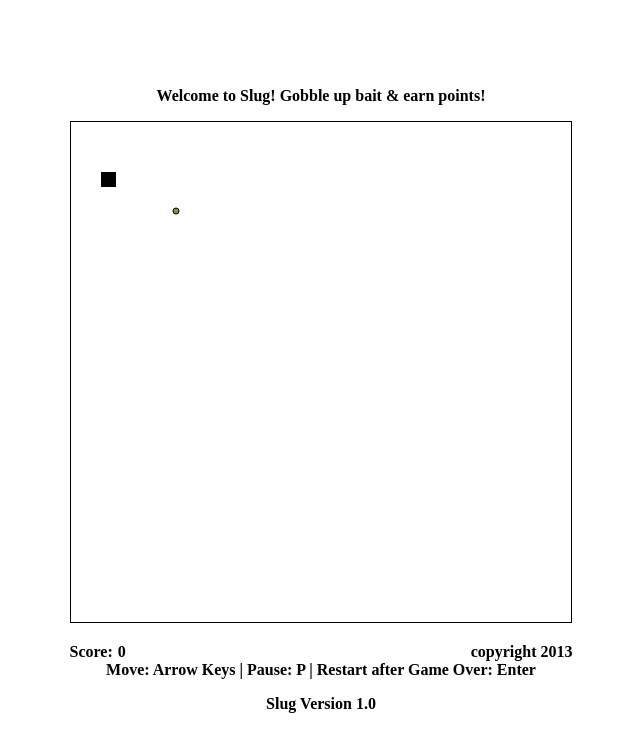
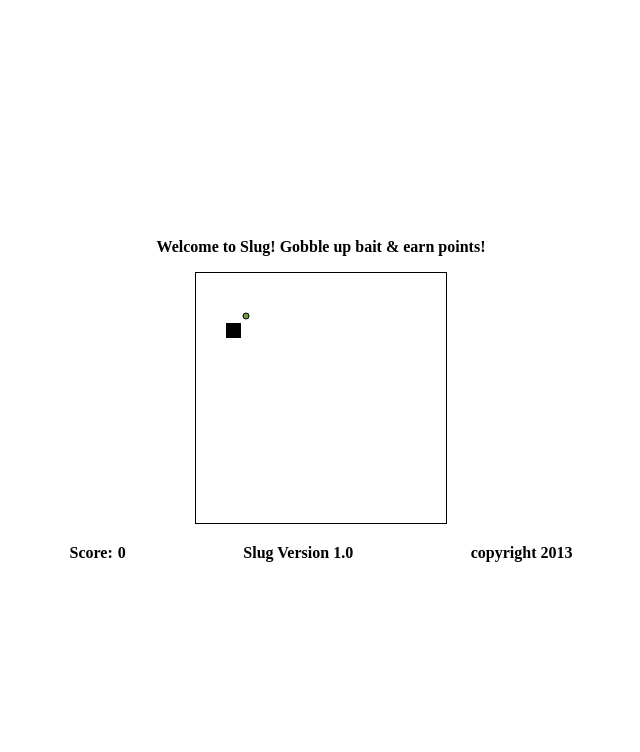
Before and after one commit to imbecilemendonca/imbecilemendonca.github.com, a plain HTML site: page demo/slug.html in a window 1280 px wide. Shown: the whole page, without its empty margins (319-959 px from the left). Drawn offline with Linux system fonts and the light colour scheme.

Commit message:
updating demo files

```diff
--- a/demo/slug.html
+++ b/demo/slug.html
@@ -447,15 +447,14 @@ input[type="button"]{
 		<div>
 			<div id="container">
 				<div id="instructions"></div>
-				<canvas id="lulzcanvas" width="500" height="500"></canvas>
+				<canvas id="lulzcanvas" width="250" height="250"></canvas>
 				<div>
 					<p>
 						<label id="scorelbl" class="floatLeft">Score:</label>
 						<label id="scorecount" class="floatLeft"></label>
+						Slug Version <label id="version"></label>
 						<label id="copyright">copyright 2013</label>
 					</p>
-					<p style="clear: both;">Move: Arrow Keys | Pause: P | Restart after Game Over: Enter</p>
-					<p>Slug Version <label id="version"></label></p>
 				</div>
 			</div>
 			<div id="alertOverlay" class="centerThis">
```
Also changed, not shown: demo/tabletennis.html (+0 -2 lines).
